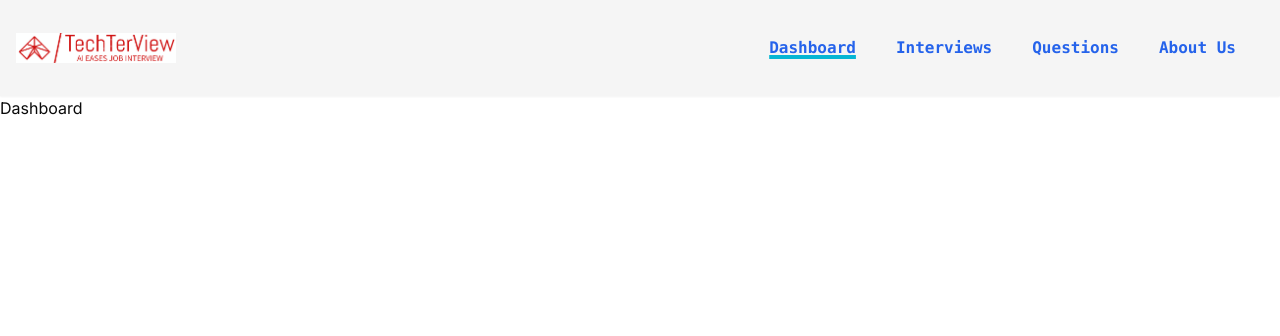
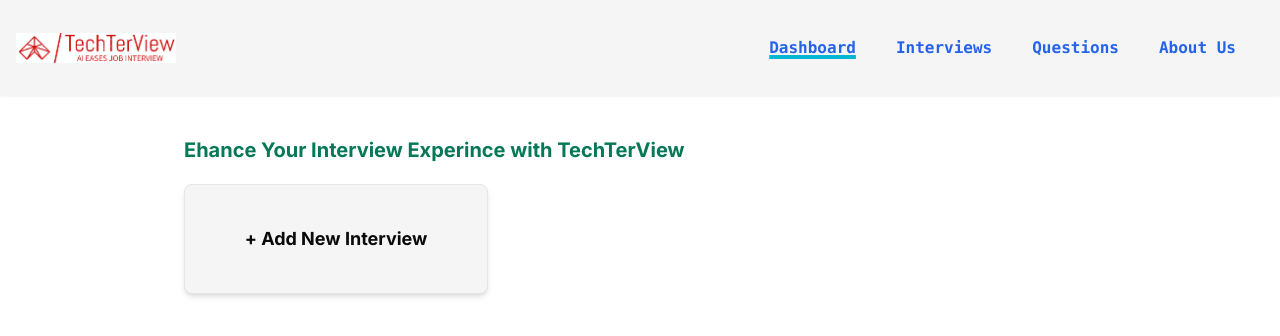
Before and after one commit to tamim-18/techterview, a Next.js app: page /dashboard in a window 1280 px wide. Shown: the top 336 px of the page. Built offline with nearby package versions, Linux system fonts and the light colour scheme.

Commit message:
add dialog ui for making new interviwew

```diff
--- /dev/null
+++ b/app/dashboard/_components/AddInterview.jsx
@@ -0,0 +1,47 @@
+"use client";
+import React from "react";
+import {
+  Dialog,
+  DialogContent,
+  DialogDescription,
+  DialogHeader,
+  DialogTitle,
+  DialogTrigger,
+} from "@/components/ui/dialog";
+import { Button } from "@/components/ui/button";
+import { Ghost } from "lucide-react";
+
+const AddInterview = () => {
+  const [isOpen, setIsOpen] = React.useState(false);
+  return (
+    <div className="">
+      <div
+        className=" border p-10 rounded-lg  font-bold hover:scale-105 cursor-pointer bg-secondary hover: shadow-md"
+        onClick={() => setIsOpen(true)}
+      >
+        <h2 className=" text-center text-lg transition-all">
+          + Add New Interview
+        </h2>
+      </div>
+      <Dialog open={isOpen}>
+        <DialogContent>
+          <DialogHeader>
+            <DialogTitle>Are you absolutely sure?</DialogTitle>
+            <DialogDescription>
+              This action cannot be undone. This will permanently delete your
+              account and remove your data from our servers.
+              <div className=" flex justify-end gap-2">
+                <Button>Start InterView</Button>
+                <Button onClick={() => setIsOpen(false)} variant={Ghost}>
+                  Cancel
+                </Button>
+              </div>
+            </DialogDescription>
+          </DialogHeader>
+        </DialogContent>
+      </Dialog>
+    </div>
+  );
+};
+
+export default AddInterview;
--- a/app/dashboard/layout.jsx
+++ b/app/dashboard/layout.jsx
@@ -5,7 +5,7 @@ const DashboardLayout = ({ children }) => {
   return (
     <div>
       <Header />
-      {children}
+      <div className=" mx-5 md:mx-20 lg:mx-36">{children}</div>
     </div>
   );
 };
--- a/app/dashboard/page.jsx
+++ b/app/dashboard/page.jsx
@@ -1,7 +1,18 @@
 import React from "react";
+import AddInterview from "./_components/AddInterview";
 
 const Dashboard = () => {
-  return <div>Dashboard</div>;
+  return (
+    <div className="p-10">
+      <h2 className=" text-xl font-bold text-emerald-700">
+        {" "}
+        Ehance Your Interview Experince with TechTerView
+      </h2>
+      <div className=" grid grid-cols-1 md:grid-cols-3 my-5">
+        <AddInterview />
+      </div>
+    </div>
+  );
 };
 
 export default Dashboard;
```
